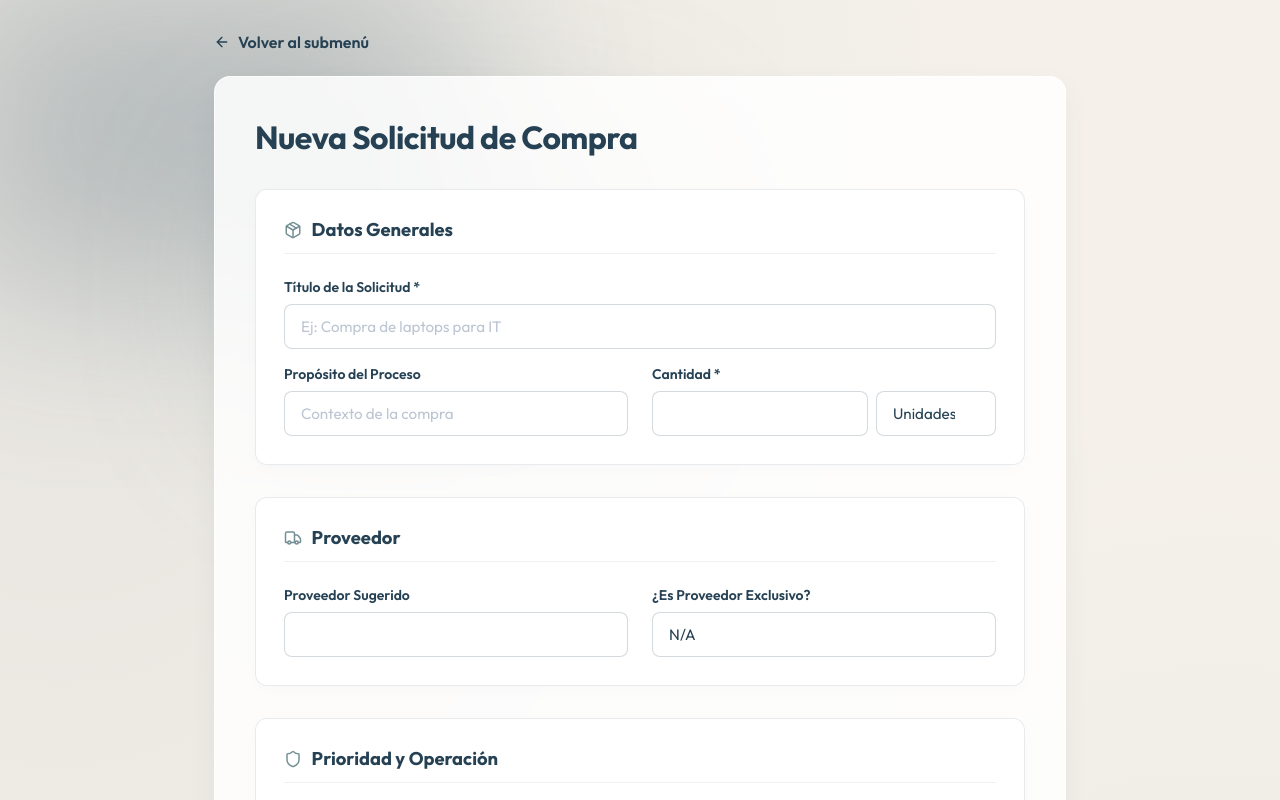
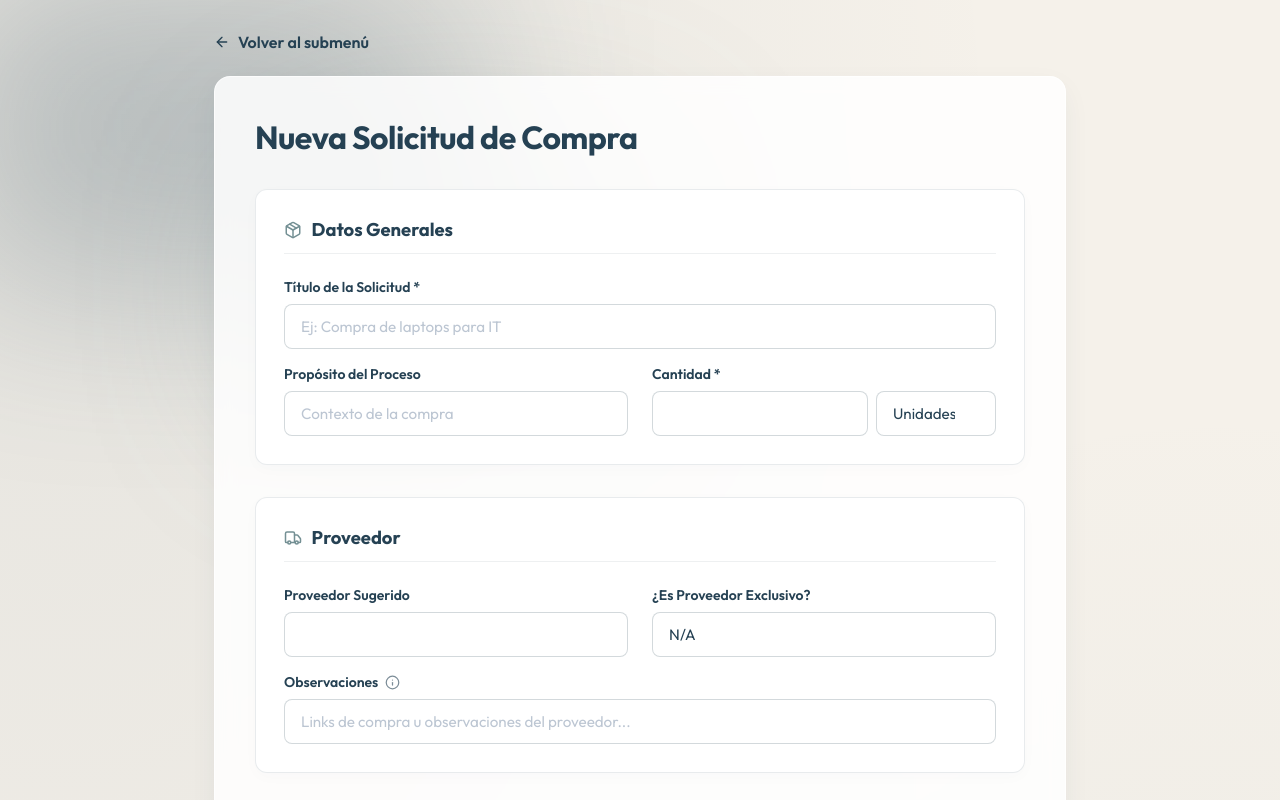
Before and after one commit to FirplakDesarrollador/Nexus, a Next.js app: page /solicitudes/nueva in a window 1280 px wide. Shown: the top 800 px of the page. Built offline with nearby package versions, Linux system fonts and the light colour scheme; no server answers; the database is empty.

Commit message:
feat: agrega campo Observaciones con tooltip en bloque Proveedor de solicitud de compra

```diff
--- a/app/muestras/nueva/nueva.css
+++ b/app/muestras/nueva/nueva.css
@@ -334,6 +334,63 @@
     margin: 0.75rem 0;
 }
 
+/* ─── Info tooltip ─── */
+.label-with-info {
+    display: flex;
+    align-items: center;
+    gap: 0.4rem;
+}
+.info-tooltip-wrapper {
+    position: relative;
+    display: inline-flex;
+    align-items: center;
+    cursor: pointer;
+}
+.info-icon {
+    color: hsl(var(--primary));
+    opacity: 0.7;
+    transition: opacity 0.2s, transform 0.2s;
+}
+.info-tooltip-wrapper:hover .info-icon {
+    opacity: 1;
+    transform: scale(1.15);
+}
+.info-tooltip-text {
+    visibility: hidden;
+    opacity: 0;
+    position: absolute;
+    bottom: calc(100% + 8px);
+    left: 50%;
+    transform: translateX(-50%);
+    background: hsl(var(--primary));
+    color: #f5f1ea;
+    font-size: 0.78rem;
+    font-weight: 400;
+    line-height: 1.5;
+    padding: 0.55rem 0.85rem;
+    border-radius: 0.6rem;
+    white-space: normal;
+    width: 240px;
+    text-align: center;
+    box-shadow: 0 4px 16px rgba(37,65,83,0.25);
+    pointer-events: none;
+    transition: opacity 0.2s ease, transform 0.2s ease;
+    z-index: 50;
+}
+.info-tooltip-text::after {
+    content: '';
+    position: absolute;
+    top: 100%;
+    left: 50%;
+    transform: translateX(-50%);
+    border: 6px solid transparent;
+    border-top-color: hsl(var(--primary));
+}
+.info-tooltip-wrapper:hover .info-tooltip-text {
+    visibility: visible;
+    opacity: 1;
+}
+
 /* ─── Spin animation ─── */
 .spin { animation: spin 1s linear infinite; }
 @keyframes spin { to { transform: rotate(360deg); } }
--- a/app/muestras/nueva/page.tsx
+++ b/app/muestras/nueva/page.tsx
@@ -314,6 +314,7 @@ export default function NuevaMuestraPage() {
                                 />
                             </div>
 
+
                             <div className="form-group">
                                 <label>Categoría <span className="required">*</span></label>
                                 <select
--- a/app/solicitudes/nueva/page.tsx
+++ b/app/solicitudes/nueva/page.tsx
@@ -3,7 +3,7 @@
 import React, { useState, useEffect, useRef } from 'react'
 import { createClient, createTHClient } from '@/lib/supabase'
 import { useRouter } from 'next/navigation'
-import { ArrowLeft, Send, Package, Truck, Shield, Users, CreditCard, CheckCircle2, X, Search, ChevronDown, Bell, AlertTriangle, AlertCircle } from 'lucide-react'
+import { ArrowLeft, Send, Package, Truck, Shield, Users, CreditCard, CheckCircle2, X, Search, ChevronDown, Bell, AlertTriangle, AlertCircle, Info } from 'lucide-react'
 import Link from 'next/link'
 import './request.css'
 
@@ -167,7 +167,8 @@ export default function NewRequestPage() {
         cost_center_id: '',
         account_id: '',
         estimated_budget: '',
-        approver_email: ''
+        approver_email: '',
+        observaciones: ''
     })
 
     useEffect(() => {
@@ -248,7 +249,8 @@ export default function NewRequestPage() {
                 presupuesto_estimado: form.estimated_budget ? parseFloat(form.estimated_budget) : null,
                 unidad_medida: form.unit,
                 estado_actual: 'Revisión',
-                aprobador_email: form.approver_email || null
+                aprobador_email: form.approver_email || null,
+                observaciones: form.observaciones || null
             })
 
             if (error) throw error
@@ -354,6 +356,26 @@ export default function NewRequestPage() {
                                     <option value="SI">SI</option>
                                     <option value="NA">N/A</option>
                                 </select>
+                            </div>
+                        </div>
+                        <div className="form-grid single" style={{ marginTop: '1rem' }}>
+                            <div className="form-group">
+                                <label className="label-with-info">
+                                    Observaciones
+                                    <span className="info-tooltip-wrapper">
+                                        <Info size={15} className="info-icon" />
+                                        <span className="info-tooltip-text">
+                                            Aquí podrás dejar links de compra, observaciones importantes que requieres con ese proveedor
+                                        </span>
+                                    </span>
+                                </label>
+                                <input
+                                    type="text"
+                                    className="form-control"
+                                    placeholder="Links de compra u observaciones del proveedor..."
+                                    value={form.observaciones}
+                                    onChange={e => setForm({ ...form, observaciones: e.target.value })}
+                                />
                             </div>
                         </div>
                     </section>
--- a/app/solicitudes/nueva/request.css
+++ b/app/solicitudes/nueva/request.css
@@ -344,6 +344,63 @@ textarea.form-control {
     margin-bottom: 2rem !important;
 }
 
+/* ─── Info tooltip ─── */
+.label-with-info {
+    display: flex;
+    align-items: center;
+    gap: 0.4rem;
+}
+.info-tooltip-wrapper {
+    position: relative;
+    display: inline-flex;
+    align-items: center;
+    cursor: pointer;
+}
+.info-icon {
+    color: #254153;
+    opacity: 0.6;
+    transition: opacity 0.2s, transform 0.2s;
+}
+.info-tooltip-wrapper:hover .info-icon {
+    opacity: 1;
+    transform: scale(1.15);
+}
+.info-tooltip-text {
+    visibility: hidden;
+    opacity: 0;
+    position: absolute;
+    bottom: calc(100% + 8px);
+    left: 50%;
+    transform: translateX(-50%);
+    background: #254153;
+    color: #f5f1ea;
+    font-size: 0.78rem;
+    font-weight: 400;
+    line-height: 1.5;
+    padding: 0.55rem 0.85rem;
+    border-radius: 0.6rem;
+    white-space: normal;
+    width: 240px;
+    text-align: center;
+    box-shadow: 0 4px 16px rgba(37,65,83,0.25);
+    pointer-events: none;
+    transition: opacity 0.2s ease;
+    z-index: 50;
+}
+.info-tooltip-text::after {
+    content: '';
+    position: absolute;
+    top: 100%;
+    left: 50%;
+    transform: translateX(-50%);
+    border: 6px solid transparent;
+    border-top-color: #254153;
+}
+.info-tooltip-wrapper:hover .info-tooltip-text {
+    visibility: visible;
+    opacity: 1;
+}
+
 /* Animations */
 .animate-scale-in {
     animation: scaleIn 0.3s cubic-bezier(0.34, 1.56, 0.64, 1) forwards;
```
